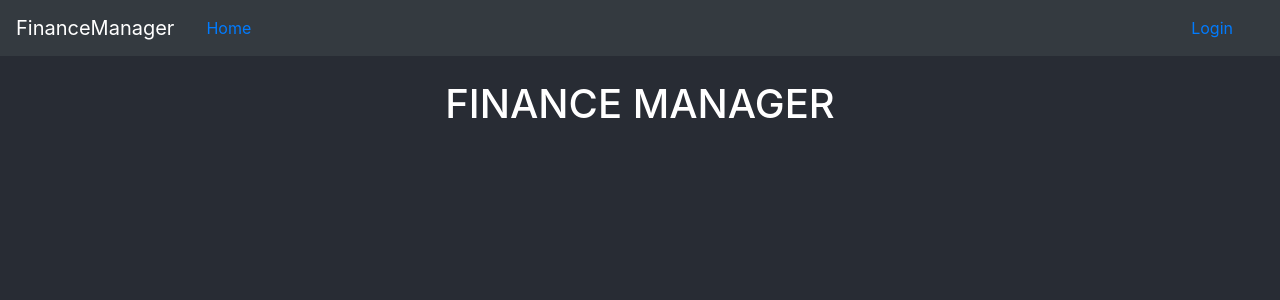
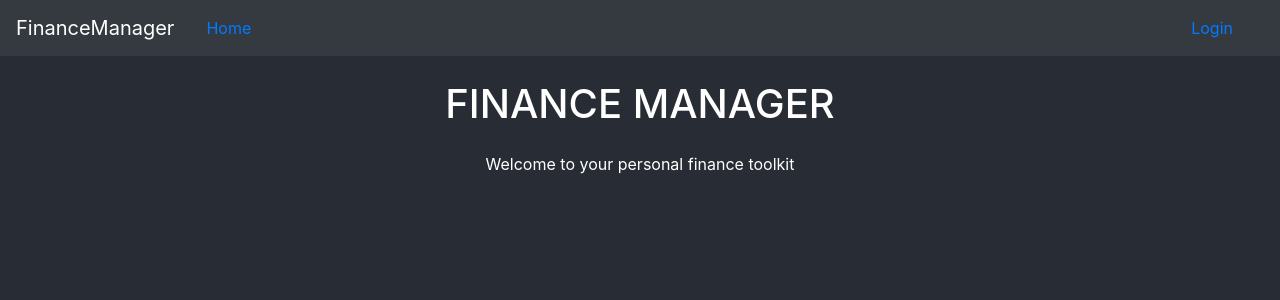
Before and after one commit to Gimb0/expensesTracker, a React (Create React App) app in the folder frontend/: page / in a window 1280 px wide. Shown: the top 300 px of the page. Built offline with nearby package versions, Linux system fonts and the light colour scheme.

Commit message:
Simple home page

```diff
--- a/frontend/src/pages/Home.js
+++ b/frontend/src/pages/Home.js
@@ -13,6 +13,7 @@ export default class Home extends Component {
         return (
             <main className="content">
                 <h1 className="text-white text-uppercase text-center my-4">Finance Manager</h1>
+                <p className="text-white text-center my-2">Welcome to your personal finance toolkit</p>
             </main>
         )
     }
```
